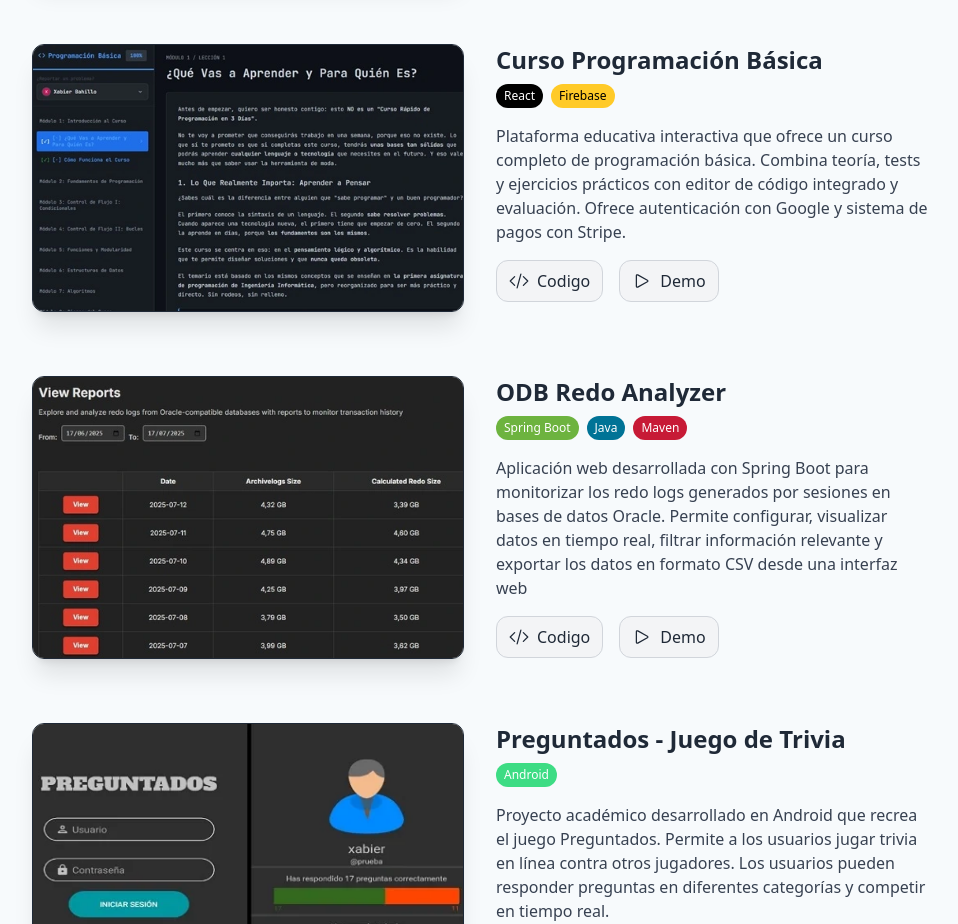
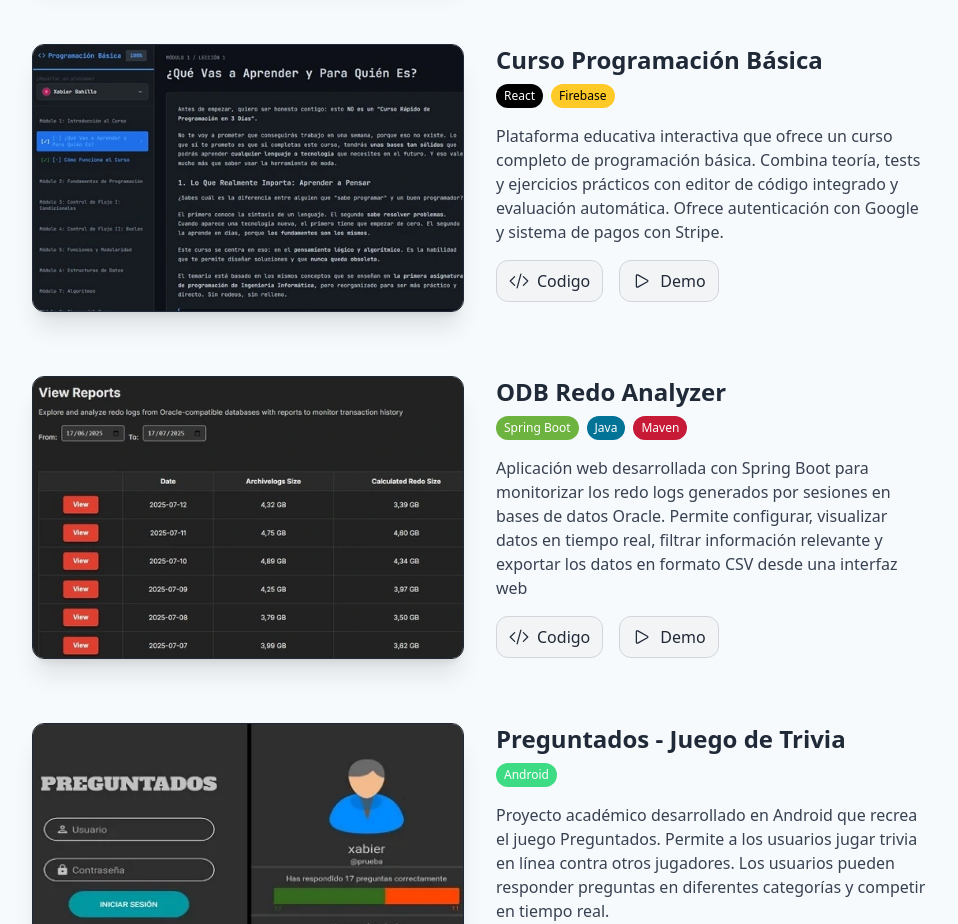
Before and after one commit to xabierbahillo1/portfolio, a React (Create React App) app: page / in a window 1280 px wide. Shown: the part 1400-2324 px from the top of the page, without its empty margins (160-1118 px from the left). Built offline with nearby package versions, Linux system fonts and the light colour scheme.

Commit message:
fix: Correcicon texto curso

```diff
--- a/src/components/Projects.js
+++ b/src/components/Projects.js
@@ -59,7 +59,7 @@ const list = [
   {
     title: "Curso Programación Básica",
     description:
-      "Plataforma educativa interactiva que ofrece un curso completo de programación básica. Combina teoría, tests y ejercicios prácticos con editor de código integrado y evaluación. Ofrece autenticación con Google y sistema de pagos con Stripe.",
+      "Plataforma educativa interactiva que ofrece un curso completo de programación básica. Combina teoría, tests y ejercicios prácticos con editor de código integrado y evaluación automática. Ofrece autenticación con Google y sistema de pagos con Stripe.",
     github: "https://github.com/xabierbahillo1/cursopb-online",
     link: "https://cursopb.xabierbahillo.dev/",
     image: "cursopb.webp",
```
